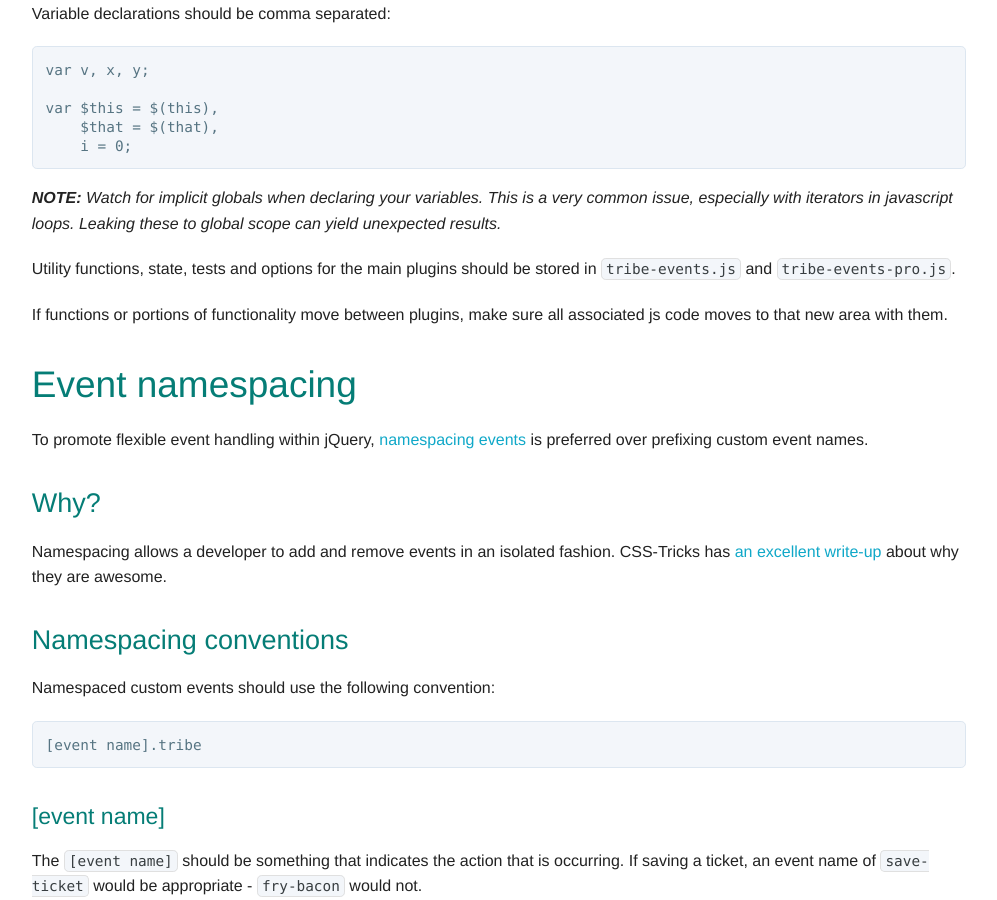
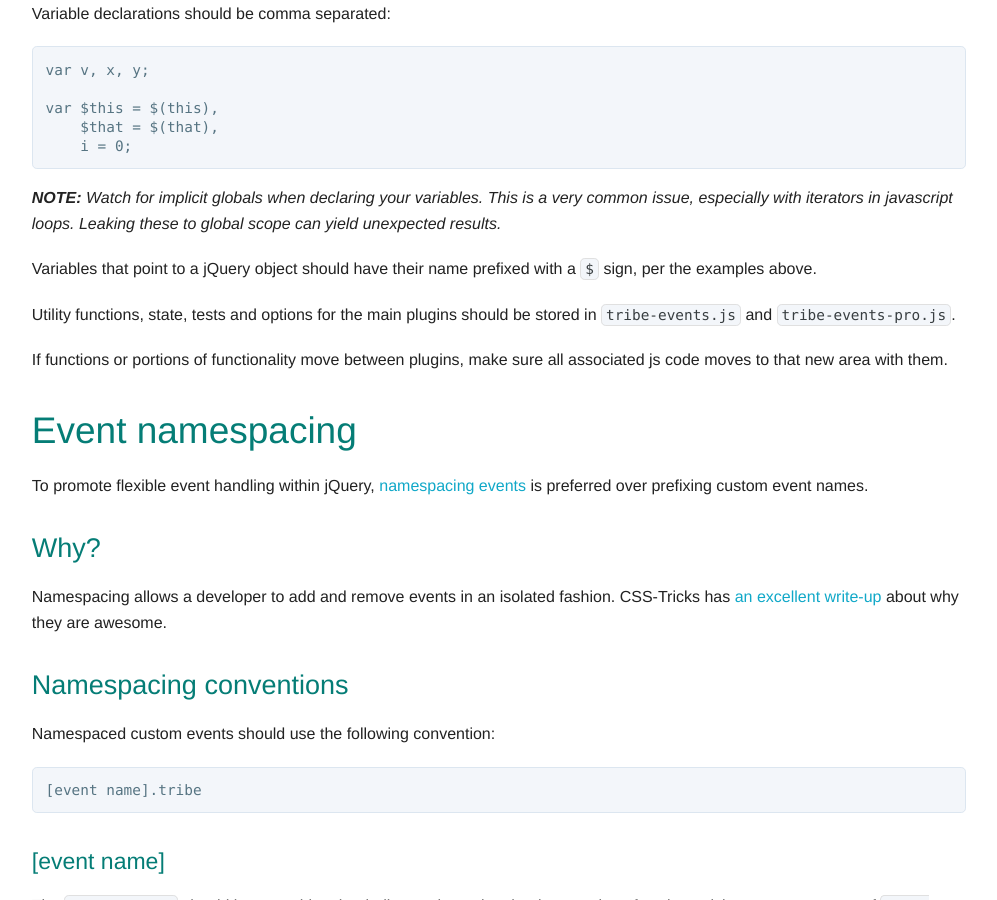
Before and after one commit to moderntribe/products-engineering, a Jekyll site: the page built from js/index.html, in a window 1280 px wide and 900 px high, scrolled down 659 px. Shown: the whole window, without its empty margins (141-1138 px from the left). Built offline with Jekyll 4.4.1, drawn with Linux system fonts in a browser that asks for light colours; nearby versions of some CDN libraries; some web fonts are replaced.

Commit message:
Added blurb about prefixing variables that point to jQuery objects

```diff
--- a/js/index.html
+++ b/js/index.html
@@ -42,6 +42,8 @@ _**NOTE:** Watch for implicit globals when declaring your variables. This is a v
 especially with iterators in javascript loops. Leaking these to global scope can yield unexpected
 results._
 
+Variables that point to a jQuery object should have their name prefixed with a `$` sign, per the examples above.
+
 Utility functions, state, tests and options for the main plugins should be stored in
 `tribe-events.js` and `tribe-events-pro.js`.
 
```
